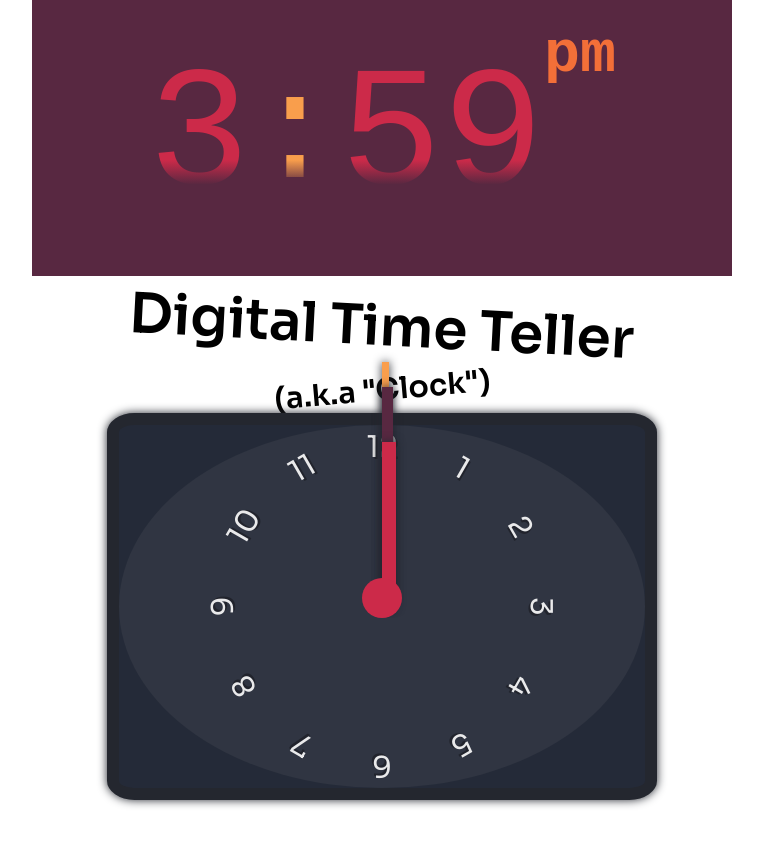
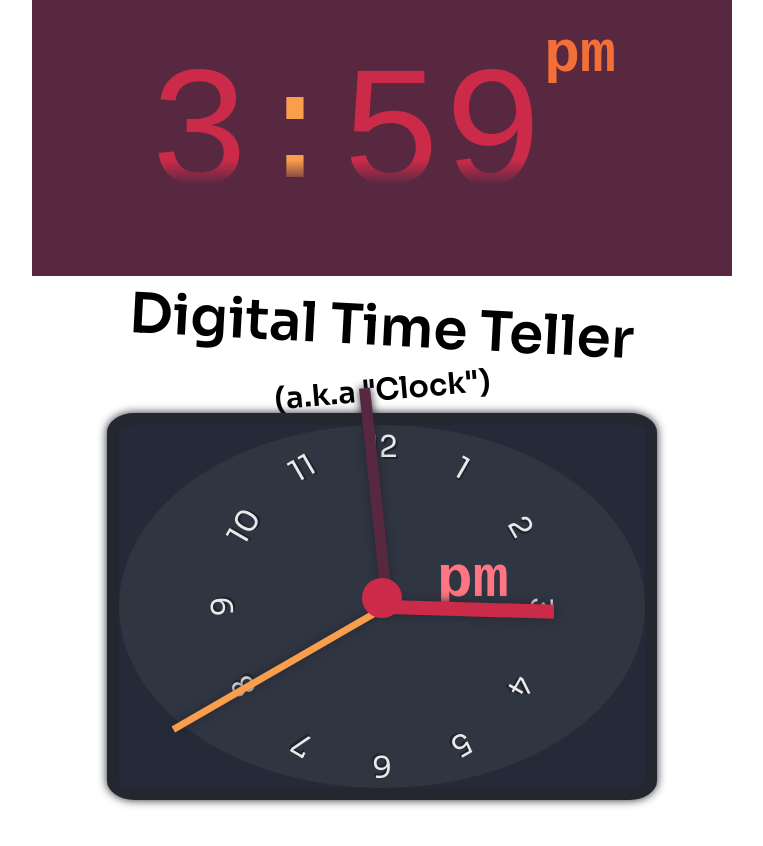
Before and after one commit to romeorpj/Javascript-clock, a plain HTML site: page index.html in a window 1280 px wide. Shown: the whole page, without its empty margins (258-1021 px from the left). Drawn offline with Linux system fonts and the light colour scheme; a web font is replaced by a local one.

Commit message:
add js functionality and meridian indicator

```diff
--- a/app2.js
+++ b/app2.js
@@ -3,28 +3,37 @@
 let sHand = document.querySelector(".sh");
 let mHand = document.querySelector(".mh");
 let hHand = document.querySelector(".hh");
+let period = document.querySelector(".period");
 let time2 = new Date();
 // Come back and add an am/pm indicator***
 
 // Create clock function and time object
+let second2, minute2, hour2;
 let clock2Function = () => {
+	// min and seconds times 6 = 6*60 = 360deg
+	// hour is 12 times 30 = 360deg
 	let time2 = new Date();
-	let second2 = time2.getSeconds() / 60;
-	let minute2 = (second2 + time2.getMinutes()) / 60;
-	let hour2 = (minute2 + time2.getHours()) / 12;
+	second2 = time2.getSeconds() * 6;
+	minute2 = time2.getMinutes() * 6;
+	hour2 = time2.getHours();
+	hour2Deg = hour2 * 30 + (second2 * 300) / 43200;
+	hour2 > 12 ? (period.textContent = "pm") : (period.textContent = "am");
 
-	// rotate hands;
-	rotateFunc(hHand, hour2);
-	rotateFunc(mHand, minute2);
-	rotateFunc(sHand, second2);
+	// rotate hands
+	sHand.style.transform = `rotate(${second2}deg)`;
+	mHand.style.transform = `rotate(${minute2}deg)`;
+	hHand.style.transform = `rotate(${hour2Deg}deg)`;
 };
 
 // rotate function
-let rotateFunc = (element, degrees) => {
-	// element.setProperty("--hh-rotate", "30deg");
-	element.style.setProperty("--rotate", degrees * 360);
-};
+// original idea was going to update custom property
+// but i found an easier way
 
-clock2Function();
+// let rotateFunc = (element, degrees) => {
+// 	// element.setProperty("--hh-rotate", "30deg");
+// 	element.style.setProperty("--rotate", degrees * 360);
+// };
+
+// domcontentloaded so the clock starts on the right time as soon as the page loads
 document.addEventListener("DOMContentLoaded", clock2Function);
 setInterval(clock2Function, 1000);
--- a/index.html
+++ b/index.html
@@ -25,6 +25,7 @@
 					<div class="mh"></div>
 					<div class="sh"></div>
 					<div class="dot"></div>
+					<div class="period"></div>
 					<div class="number number1">1</div>
 					<div class="number number2">2</div>
 					<div class="number number3">3</div>
--- a/style.css
+++ b/style.css
@@ -102,7 +102,6 @@ select {
 	--drk-pink: #c56cb6;
 	--pink: #ff7582;
 	--blue: #355c7d;
-	--rotate: 0deg;
 }
 
 main {
@@ -275,7 +274,7 @@ main {
 	/* border-radius: 100% 5px 5px 100%; */
 	bottom: 50%;
 	left: 50%;
-	transform: translatex(-50%) rotate(var(--rotate));
+	transform: translatex(-50%);
 	transform-origin: bottom;
 	position: absolute;
 	box-shadow: 0 0 10px #24272f;
@@ -289,7 +288,7 @@ main {
 	/* border-radius: 100% 5px 5px 100%; */
 	bottom: 50%;
 	left: 50%;
-	transform: translatex(-50%) rotate(var(--rotate));
+	transform: translatex(-50%);
 	transform-origin: bottom;
 	position: absolute;
 	box-shadow: 0 0 10px #24272f;
@@ -302,7 +301,7 @@ main {
 	/* border-radius: 100% 5px 5px 100%; */
 	bottom: 50%;
 	left: 50%;
-	transform: translatex(-50%) rotate(var(--rotate));
+	transform: translatex(-50%);
 	transform-origin: bottom;
 	position: absolute;
 	box-shadow: 0 0 10px #24272f;
@@ -317,7 +316,19 @@ main {
 	position: absolute;
 	bottom: 47%;
 	left: 50%;
-	transform: translatex(-50%) rotate(var(--rotation));
+	transform: translatex(-50%);
 	z-index: 50;
 	/* opacity: 0.2; */
 }
+.period {
+	color: var(--orange);
+	position: absolute;
+	font-size: 6rem;
+	font-family: "Overpass Mono", monospace;
+	font-weight: 700;
+	bottom: 36%;
+	left: 70%;
+
+	transform: translate(-70%, -36%);
+	color: var(--pink);
+}
```
